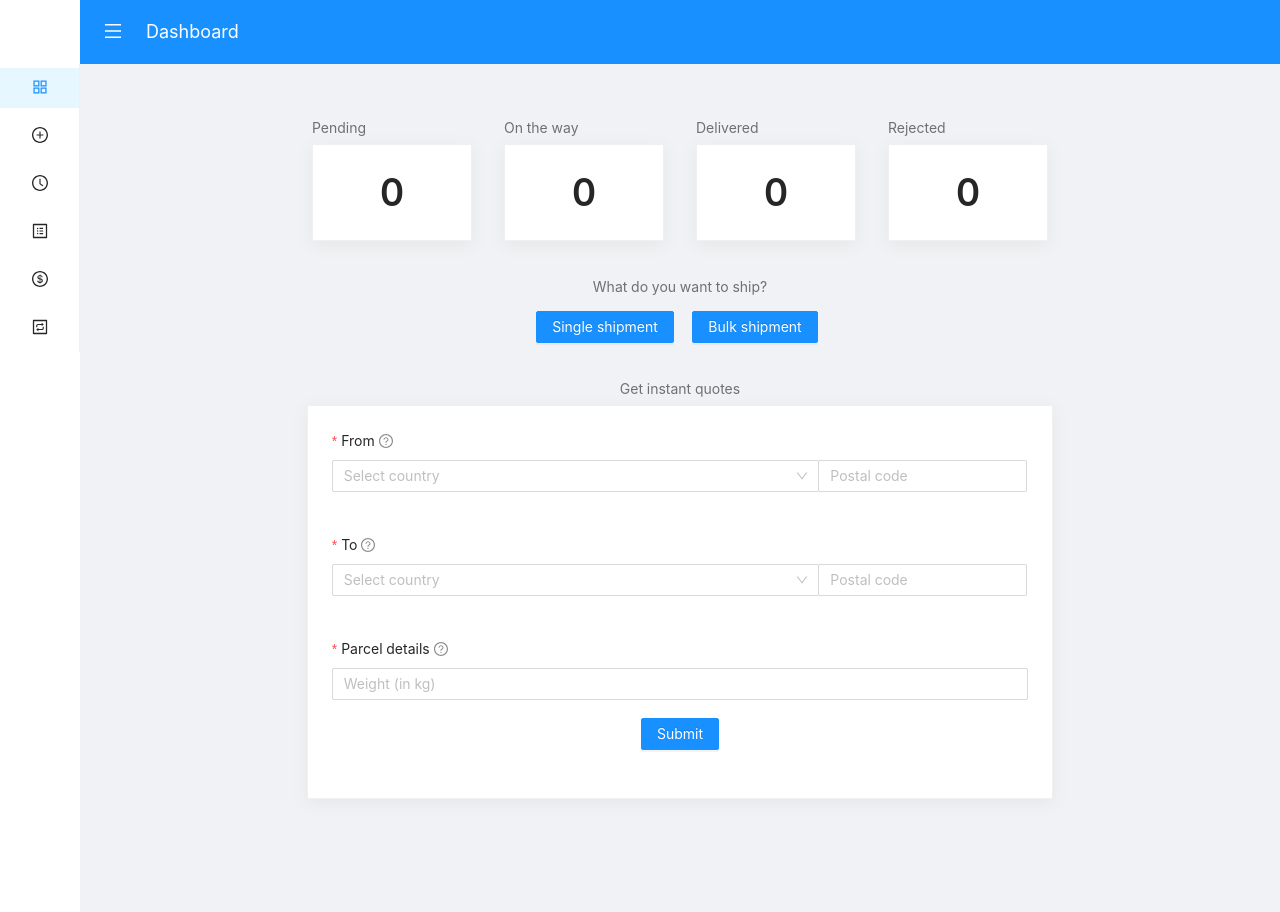
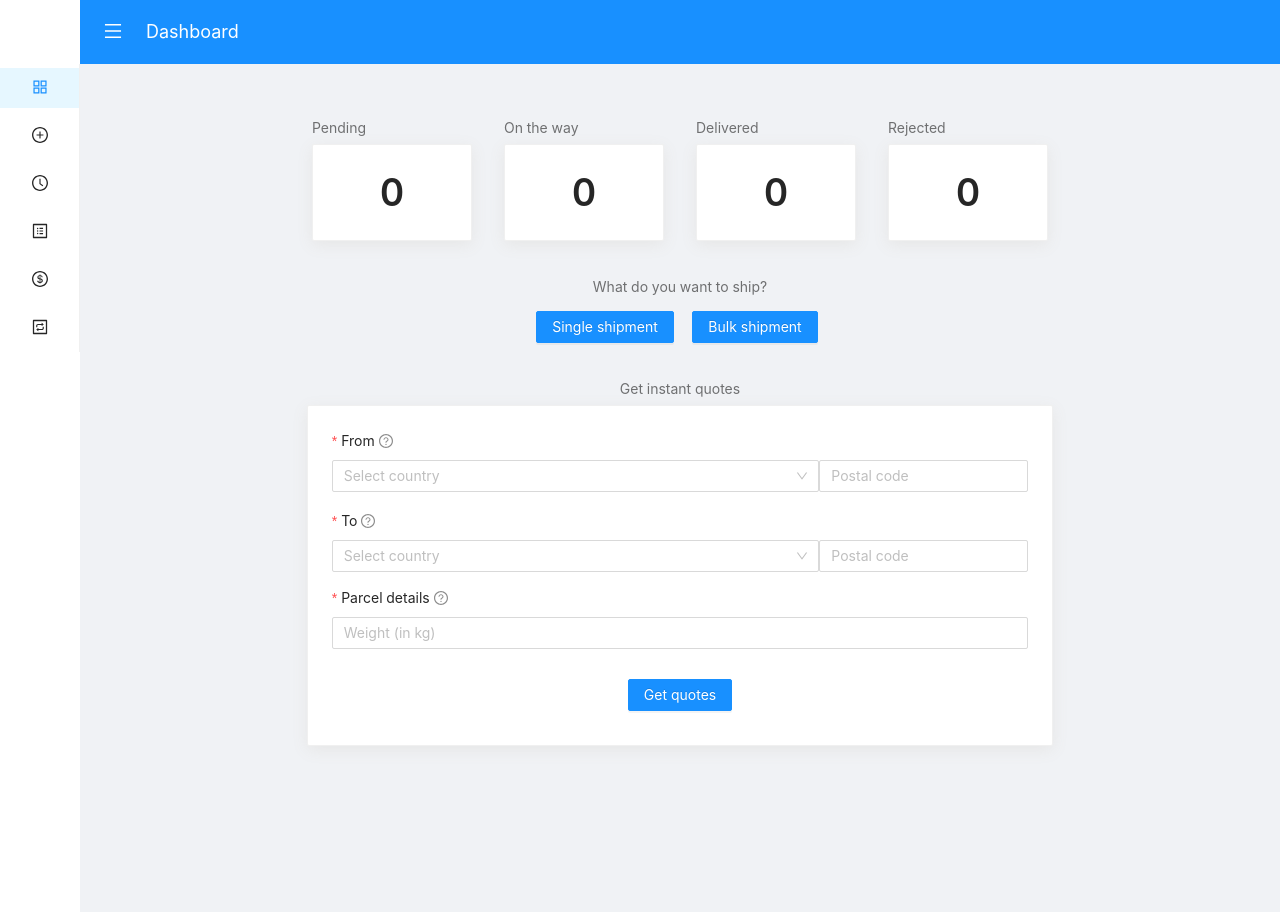
Before and after one commit to zulnabil/react-ant, a React (Create React App) app: page / in a window 1280 px wide. Built offline with nearby package versions, Linux system fonts and the light colour scheme.

Commit message:
fix: margin at form get quotes

```diff
--- a/src/pages/dashboard/Dashboard.js
+++ b/src/pages/dashboard/Dashboard.js
@@ -62,7 +62,7 @@ function Dashboard() {
                       rules={[
                         { required: true, message: "Country is required" },
                       ]}
-                      style={{ width: "70%" }}
+                      style={{ margin: 0, width: "70%" }}
                     >
                       <Select
                         showSearch
@@ -89,7 +89,7 @@ function Dashboard() {
                       rules={[
                         { required: true, message: "Postal code is required" },
                       ]}
-                      style={{ width: "30%" }}
+                      style={{ margin: 0, width: "30%" }}
                     >
                       <Input type="number" placeholder="Postal code" />
                     </Form.Item>
@@ -100,7 +100,7 @@ function Dashboard() {
                   label="To"
                   required
                   tooltip="Where will the package be sent"
-                  style={{ marginBottom: 18 }}
+                  style={{ marginBottom: 15 }}
                 >
                   <Input.Group compact>
                     <Form.Item
@@ -108,7 +108,7 @@ function Dashboard() {
                       rules={[
                         { required: true, message: "Country is required" },
                       ]}
-                      style={{ width: "70%" }}
+                      style={{ margin: 0, width: "70%" }}
                     >
                       <Select
                         showSearch
@@ -135,7 +135,7 @@ function Dashboard() {
                       rules={[
                         { required: true, message: "Postal code is required" },
                       ]}
-                      style={{ width: "30%" }}
+                      style={{ margin: 0, width: "30%" }}
                     >
                       <Input type="number" placeholder="Postal code" />
                     </Form.Item>
@@ -146,14 +146,14 @@ function Dashboard() {
                   label="Parcel details"
                   required
                   tooltip="What is the weight of the package in kilogram"
-                  style={{ marginBottom: 18 }}
+                  style={{ marginBottom: 30 }}
                 >
                   <Input type="number" placeholder="Weight (in kg)" />
                 </Form.Item>
 
-                <Row justify="center">
-                  <Form.Item>
-                    <Button type="primary">Submit</Button>
+                <Row justify="center" align="middle">
+                  <Form.Item style={{ marginBottom: 10 }}>
+                    <Button type="primary">Get quotes</Button>
                   </Form.Item>
                 </Row>
               </Form>
```
